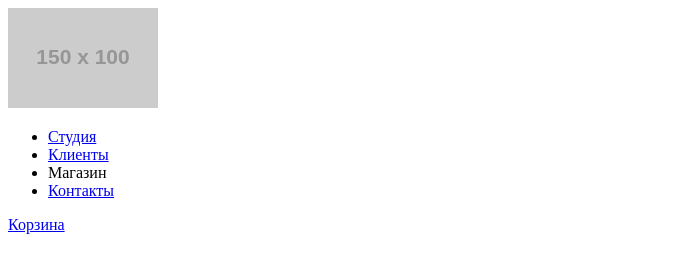
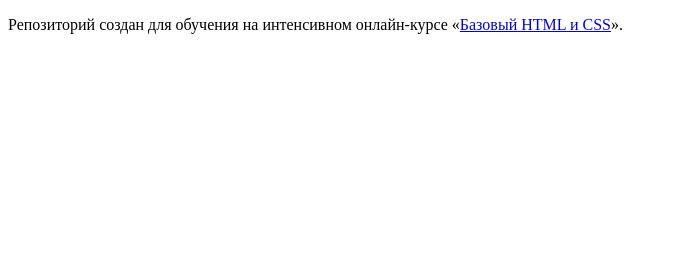
Before and after one commit to mchsherbakov/348269-nerds, a plain HTML site: page index.html in a window 1280 px wide. Shown: the whole page, without its empty margins (0-673 px from the left). Drawn offline with Linux system fonts and the light colour scheme; placeholder pictures from the web are drawn by us.

Commit message:
Revert "<header>"
This reverts commit 1b31ea081fb48c7283e0bd69b0ed8472560fe863.

```diff
--- a/index.html
+++ b/index.html
@@ -5,36 +5,8 @@
     <title>HTML Academy: Нёрдс</title>
   </head>
   <body>
-    <header class="main-header">
-      <div class="container">
-        <div class="logo">
-        <img src="http://placehold.it/150x100">
-        </div>
-        <nav class="main-navigation">
-          <ul>
-            <li>
-              <a href="#">Студия</a>
-            </li>
-            <li>
-              <a href="#">Клиенты</a>
-            </li>
-            <li>
-              <a hrey="#">Магазин</a>
-            </li>
-            <li>
-              <a href="#">Контакты</a>
-        </nav>
-      <div class="basket">
-        <a hrey="basket" href="#">Корзина</a>
-      </div>
-      </div>
 
-    </header>
-    <main>
-
-    </main>
-    <footer>
-    </footer>
+    <p>Репозиторий создан для обучения на интенсивном онлайн‑курсе «<a href="https://htmlacademy.ru/intensive/htmlcss">Базовый HTML и CSS</a>».</p>
 
   </body>
 </html>
```
